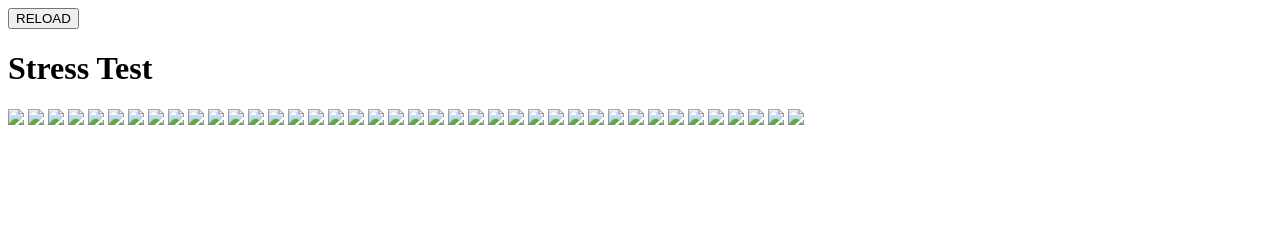
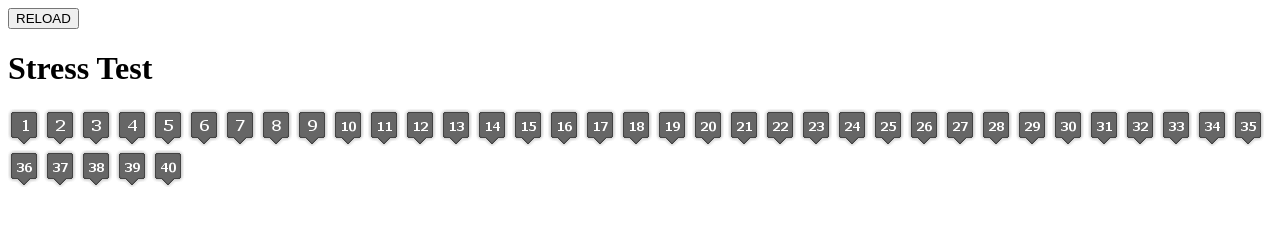
Before and after one commit to maks/httpd-stresstest-site, a plain HTML site: page thumbs.html in a window 1280 px wide. Drawn offline with Linux system fonts and the light colour scheme.

Commit message:
fix img links

```diff
--- a/thumbs.html
+++ b/thumbs.html
@@ -15,49 +15,49 @@
 <body>
 
 
-  <input type="button" onclick="window.location.reload();" value="RELOAD">
+  <input type="button" onclick="window.location.reload();" value="RELOAD" />
 
   <h1>Stress Test</h1>
-  <img class="thumb" src="images/1.png" />
-  <img class="thumb" src="images/2.png" />
-  <img class="thumb" src="images/3.png" />
-  <img class="thumb" src="images/4.png" />
-  <img class="thumb" src="images/5.png" />
-  <img class="thumb" src="images/6.png" />
-  <img class="thumb" src="images/7.png" />
-  <img class="thumb" src="images/8.png" />
-  <img class="thumb" src="images/9.png" />
-  <img class="thumb" src="images/10.png" />
-  <img class="thumb" src="images/11.png" />
-  <img class="thumb" src="images/12.png" />
-  <img class="thumb" src="images/13.png" />
-  <img class="thumb" src="images/14.png" />
-  <img class="thumb" src="images/15.png" />
-  <img class="thumb" src="images/16.png" />
-  <img class="thumb" src="images/17.png" />
-  <img class="thumb" src="images/18.png" />
-  <img class="thumb" src="images/19.png" />
-  <img class="thumb" src="images/20.png" />
-  <img class="thumb" src="images/21.png" />
-  <img class="thumb" src="images/22.png" />
-  <img class="thumb" src="images/23.png" />
-  <img class="thumb" src="images/24.png" />
-  <img class="thumb" src="images/25.png" />
-  <img class="thumb" src="images/26.png" />
-  <img class="thumb" src="images/27.png" />
-  <img class="thumb" src="images/28.png" />
-  <img class="thumb" src="images/29.png" />
-  <img class="thumb" src="images/30.png" />
-  <img class="thumb" src="images/31.png" />
-  <img class="thumb" src="images/32.png" />
-  <img class="thumb" src="images/33.png" />
-  <img class="thumb" src="images/34.png" />
-  <img class="thumb" src="images/35.png" />
-  <img class="thumb" src="images/36.png" />
-  <img class="thumb" src="images/37.png" />
-  <img class="thumb" src="images/38.png" />
-  <img class="thumb" src="images/39.png" />
-  <img class="thumb" src="images/40.png" />
+  <img class="thumb" src="images/number_1.png" />
+  <img class="thumb" src="images/number_2.png" />
+  <img class="thumb" src="images/number_3.png" />
+  <img class="thumb" src="images/number_4.png" />
+  <img class="thumb" src="images/number_5.png" />
+  <img class="thumb" src="images/number_6.png" />
+  <img class="thumb" src="images/number_7.png" />
+  <img class="thumb" src="images/number_8.png" />
+  <img class="thumb" src="images/number_9.png" />
+  <img class="thumb" src="images/number_10.png" />
+  <img class="thumb" src="images/number_11.png" />
+  <img class="thumb" src="images/number_12.png" />
+  <img class="thumb" src="images/number_13.png" />
+  <img class="thumb" src="images/number_14.png" />
+  <img class="thumb" src="images/number_15.png" />
+  <img class="thumb" src="images/number_16.png" />
+  <img class="thumb" src="images/number_17.png" />
+  <img class="thumb" src="images/number_18.png" />
+  <img class="thumb" src="images/number_19.png" />
+  <img class="thumb" src="images/number_20.png" />
+  <img class="thumb" src="images/number_21.png" />
+  <img class="thumb" src="images/number_22.png" />
+  <img class="thumb" src="images/number_23.png" />
+  <img class="thumb" src="images/number_24.png" />
+  <img class="thumb" src="images/number_25.png" />
+  <img class="thumb" src="images/number_26.png" />
+  <img class="thumb" src="images/number_27.png" />
+  <img class="thumb" src="images/number_28.png" />
+  <img class="thumb" src="images/number_29.png" />
+  <img class="thumb" src="images/number_30.png" />
+  <img class="thumb" src="images/number_31.png" />
+  <img class="thumb" src="images/number_32.png" />
+  <img class="thumb" src="images/number_33.png" />
+  <img class="thumb" src="images/number_34.png" />
+  <img class="thumb" src="images/number_35.png" />
+  <img class="thumb" src="images/number_36.png" />
+  <img class="thumb" src="images/number_37.png" />
+  <img class="thumb" src="images/number_38.png" />
+  <img class="thumb" src="images/number_39.png" />
+  <img class="thumb" src="images/number_40.png" />
 
 
 </body>
```
